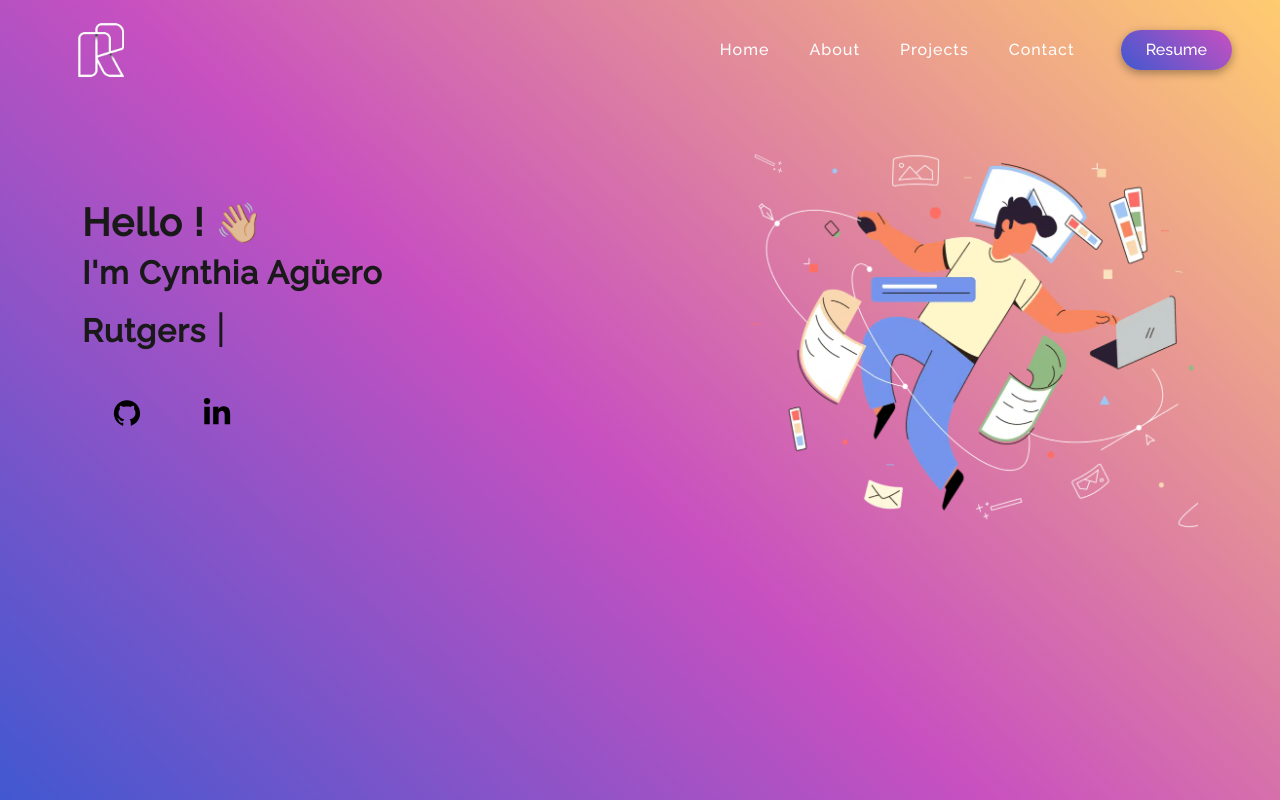
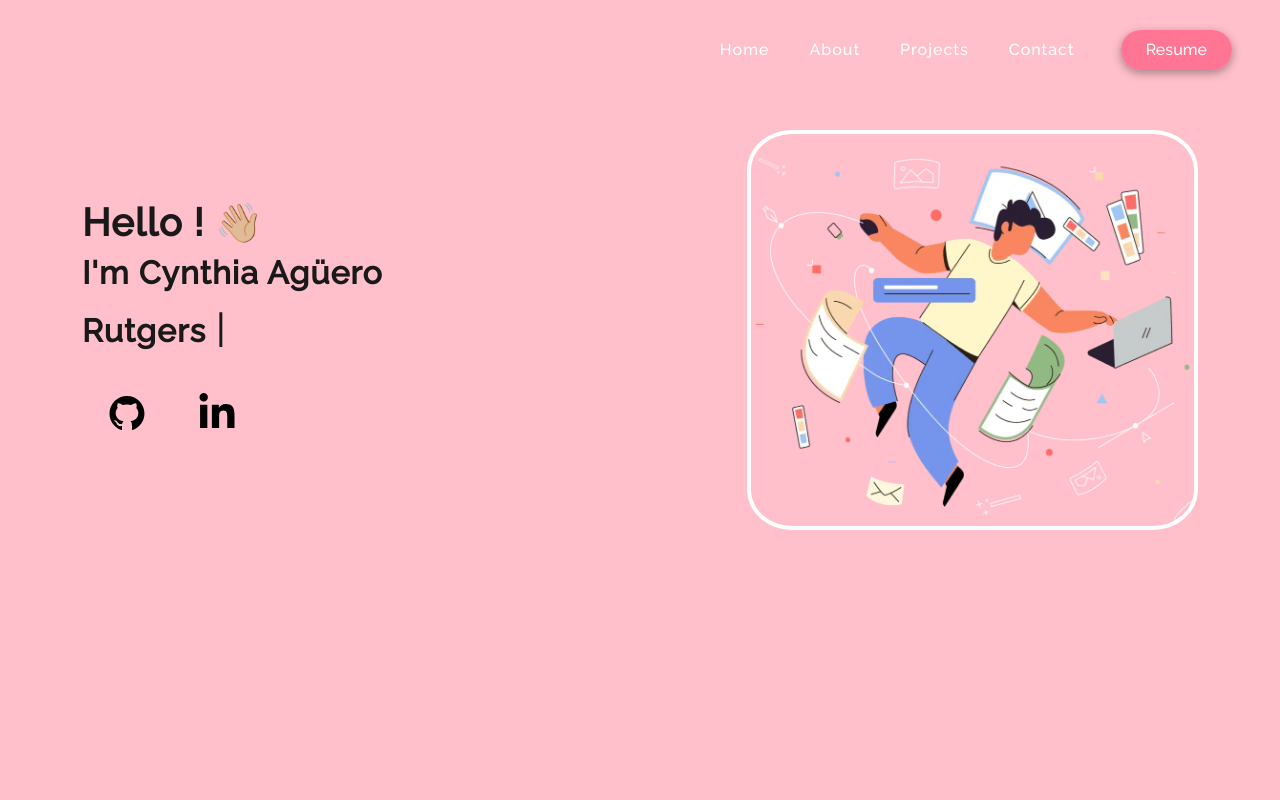
Before and after one commit to cynthiaagueroo/Portfolio-Site, a React (Create React App) app: page / in a window 1280 px wide. Built offline with nearby package versions, Linux system fonts and the light colour scheme; a web font is replaced by a local one.

Commit message:
its cuz we got style!!

```diff
--- a/src/pages/style.css
+++ b/src/pages/style.css
@@ -73,8 +73,8 @@
 .logo{
   background-image: url(../Assets/logor.png);
   background-size: cover;
-  width: 90px;
-  height: 80px;
+  width: 0px;
+  height: 0px;
 }
 
 .navbar-nav .nav-link {
@@ -92,8 +92,8 @@
   margin-left: 30px;
   border-radius: 25px;
   padding: 0 25px;
-  background-color: #4158d0;
-  background-image: linear-gradient(43deg, #4158d0 0%, #c850c0 100%);
+  background-color: #ff7593;
+  background-image: linear-gradient(43deg, #ff7593 0%, #ff7593 100%);
   box-shadow: rgba(0, 0, 0, 0.35) 0px 3px 10px;
   border: none;
 }
@@ -110,13 +110,7 @@
     width: 100%;
     height: 250px;
     border-radius: 10px;
-    background-color: #4158d0;
-    background-image: linear-gradient(
-      43deg,
-      #4158d0 0%,
-      #c850c0 0%,
-      #ffcc70 100%
-    );
+    background-color: pink;
   }
   .nav-link {
     display: flex;
@@ -137,13 +131,7 @@
 .homepagebackground {
   width: 100%;
   height: 100vh;
-  background-color: #4158d0;
-  background-image: linear-gradient(
-    43deg,
-    #4158d0 0%,
-    #c850c0 46%,
-    #ffcc70 100%
-  );
+  background-color: pink;
 }
 .row {
   padding-top: 80px;
@@ -213,6 +201,8 @@
   background-image: url(../Assets/Web-designer-1024x821.webp);
   background-size: cover;
   background-position: center;
+  border-radius: 10%;
+  border: 4px solid white; /* Change the color and width as needed */
 }
 .socailmediabtn {
   margin-top: 2rem;
@@ -228,7 +218,7 @@
   opacity: 0.6;
 }
 .icon {
-  font-size: 30px;
+  font-size: 40px;
 }
 
 @media (max-width: 767px) {
@@ -268,13 +258,7 @@
 .aboutpagebackground {
   width: 100%;
   height: 100vh;
-  background-color: #4158d0;
-  background-image: linear-gradient(
-    43deg,
-    #4158d0 0%,
-    #c850c0 46%,
-    #ffcc70 100%
-  );
+  background-color: pink;
   padding-top: 110px;
 }
 .textbackground {
@@ -283,6 +267,7 @@
   padding: 1rem;
   background-color: transparent;
   border-radius: 15px;
+  background-color: #ff96ad;
   box-shadow: rgba(17, 17, 26, 0.1) 0px 4px 16px,
     rgba(17, 17, 26, 0.1) 0px 8px 24px, rgba(17, 17, 26, 0.1) 0px 16px 56px !important;
 }
@@ -345,13 +330,7 @@
 .projectbackground {
   width: 100%;
   height: 100%;
-  background-color: #4158d0;
-  background-image: linear-gradient(
-    43deg,
-    #4158d0 0%,
-    #c850c0 46%,
-    #ffcc70 100%
-  );
+  background-color: pink;
 }
 .project-section {
   position: relative !important;
@@ -369,7 +348,7 @@
   box-shadow: rgba(17, 17, 26, 0.1) 0px 4px 16px,
     rgba(17, 17, 26, 0.1) 0px 8px 24px, rgba(17, 17, 26, 0.1) 0px 16px 56px !important;
   color: #191919 !important;
-  background-color: transparent !important;
+  background-color: #ff96ad !important;
   border: transparent;
   opacity: 0.9 !important;
   transition: all 0.5s ease 0s !important;
@@ -422,13 +401,7 @@
 .contactbackground {
   width: 100%;
   height: 100vh;
-  background-color: #4158d0;
-  background-image: linear-gradient(
-    43deg,
-    #4158d0 0%,
-    #c850c0 46%,
-    #ffcc70 100%
-  );
+  background-color: pink;
   padding-top: 110px;
 }
 .contacthead {
@@ -451,7 +424,7 @@
   width: 150px;
   height: 50px;
   border: solid 2px;
-  background-color: transparent;
+  background-color: #ff96ad;
   letter-spacing: 2px;
 }
 .contactbtn:hover {
```
